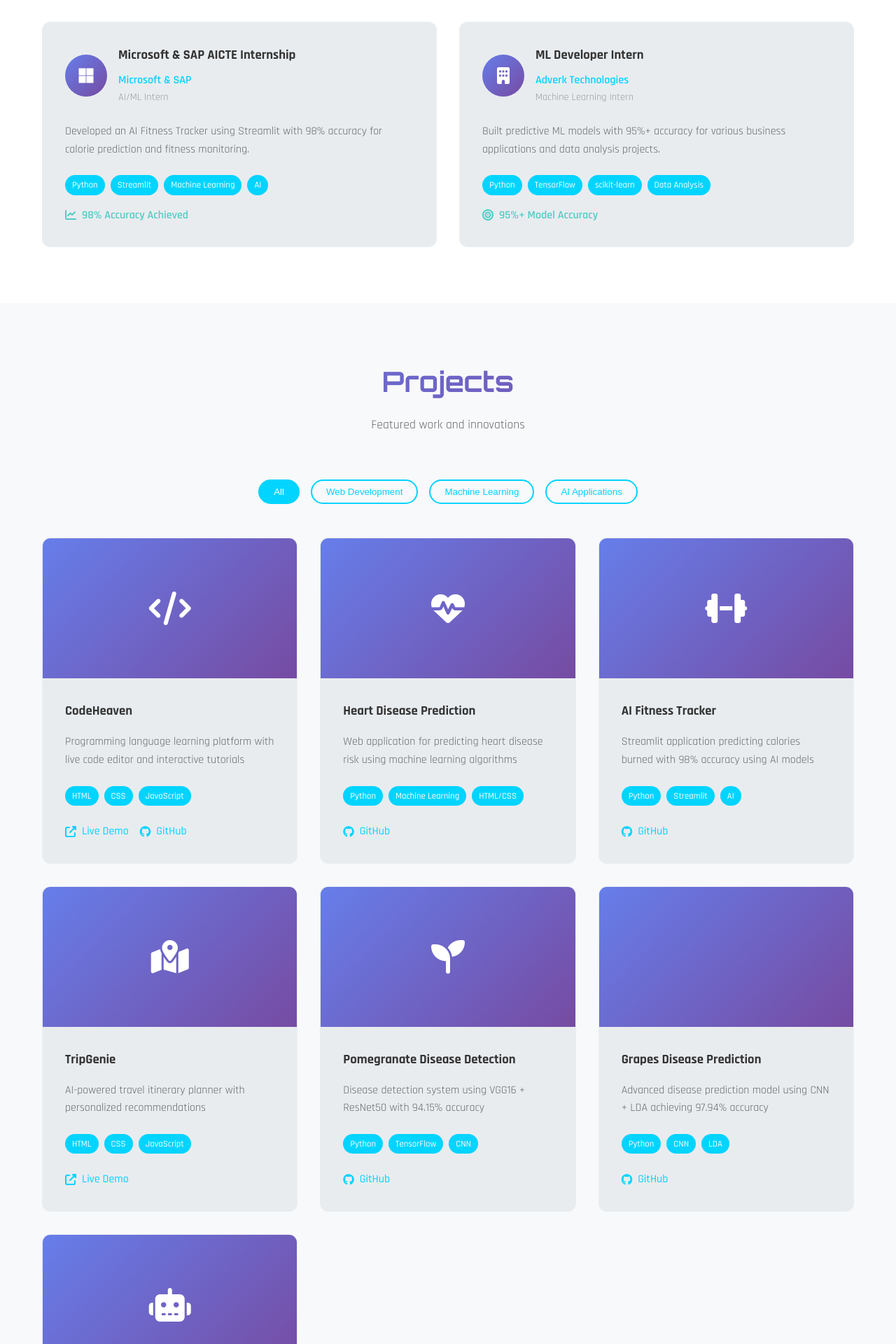
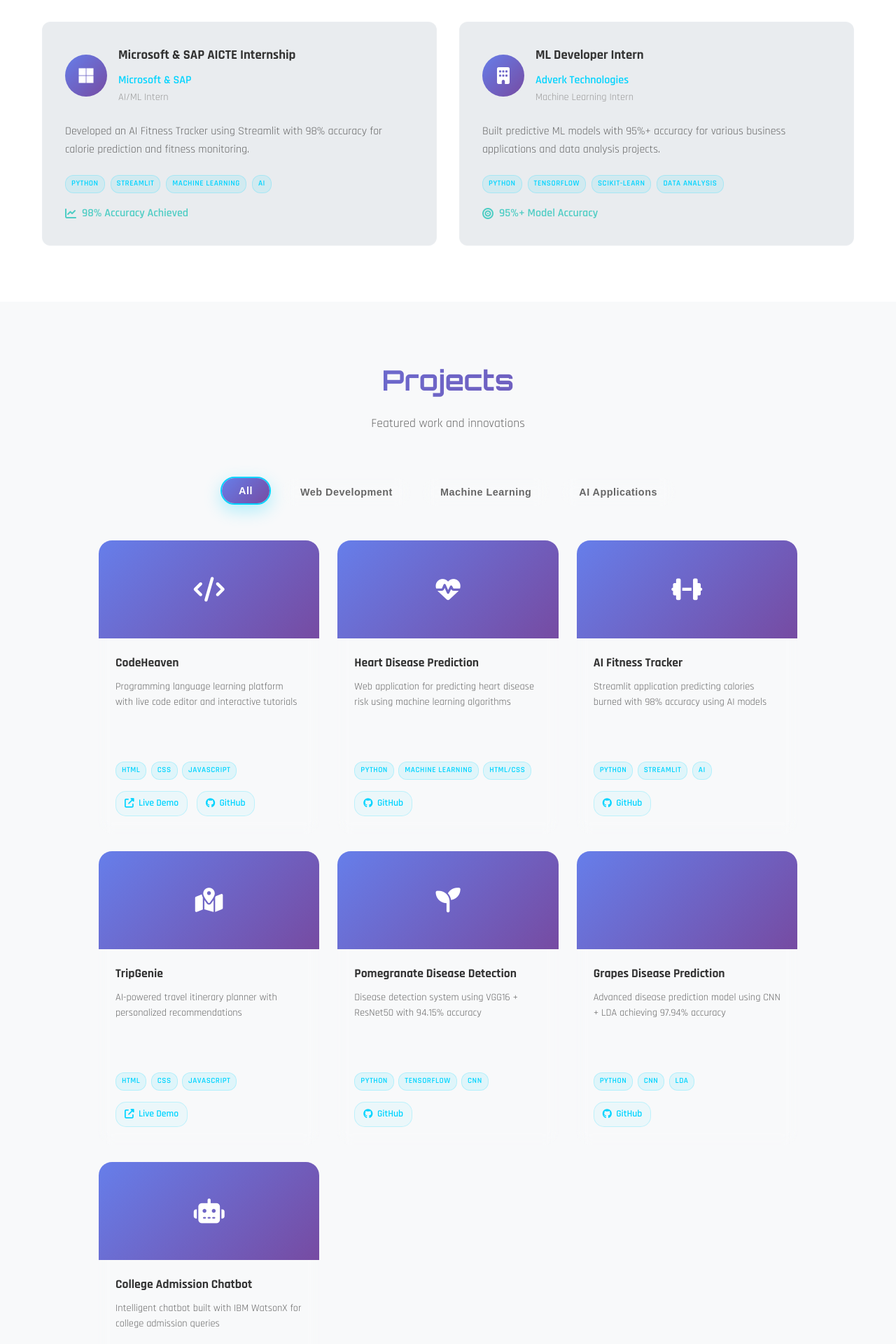
Before and after one commit to HuzaifaKhan-1/Huzaifa-Khan-Portfolio, a Flask app: page / in a window 1280 px wide. Shown: the part 4499-6419 px from the top of the page at 70% size. Run offline with Flask 3, Linux system fonts and the light colour scheme.

Commit message:
Assistant checkpoint: Modernized project cards with smaller size and glass effects
Assistant generated file changes:
- static/css/style.css: Reduce project card size and add modern UI elements, Update mobile responsive design for smaller project cards, Add modern glassmorphism effect and animations

---

User prompt:

Reduce the size of Projects cards. And add some modern touch in UI which seems interesting according to the project

Replit-Commit-Author: Assistant
Replit-Commit-Session-Id: d166e2d0-93e5-4fca-8af2-44220c6f0a46

```diff
--- a/static/css/style.css
+++ b/static/css/style.css
@@ -1587,90 +1587,191 @@ section {
 }
 
 .filter-btn {
-    padding: 8px 20px;
-    background: transparent;
-    border: 2px solid var(--primary-color);
-    color: var(--primary-color);
-    border-radius: 25px;
+    padding: 10px 24px;
+    background: rgba(255, 255, 255, 0.05);
+    border: 2px solid transparent;
+    color: var(--text-secondary);
+    border-radius: 30px;
     cursor: pointer;
-    transition: var(--transition);
-    font-weight: 500;
+    transition: all 0.4s cubic-bezier(0.4, 0, 0.2, 1);
+    font-weight: 600;
+    font-size: 0.9rem;
+    letter-spacing: 0.5px;
+    backdrop-filter: blur(10px);
+    position: relative;
+    overflow: hidden;
+}
+
+.filter-btn::before {
+    content: '';
+    position: absolute;
+    top: 0;
+    left: -100%;
+    width: 100%;
+    height: 100%;
+    background: var(--gradient-primary);
+    transition: left 0.4s ease;
+    z-index: -1;
 }
 
 .filter-btn:hover,
 .filter-btn.active {
-    background: var(--primary-color);
-    color: var(--bg-primary);
+    color: white;
+    border-color: var(--primary-color);
+    transform: translateY(-2px);
+    box-shadow: 0 8px 25px rgba(0, 212, 255, 0.3);
+}
+
+.filter-btn:hover::before,
+.filter-btn.active::before {
+    left: 0;
 }
 
 .projects-grid {
     display: grid;
-    grid-template-columns: repeat(auto-fit, minmax(350px, 1fr));
-    gap: 2rem;
+    grid-template-columns: repeat(auto-fit, minmax(280px, 1fr));
+    gap: 1.5rem;
+    max-width: 1000px;
+    margin: 0 auto;
 }
 
 .project-card {
-    background: var(--bg-tertiary);
-    border-radius: var(--border-radius);
+    background: rgba(255, 255, 255, 0.03);
+    border-radius: 20px;
     overflow: hidden;
-    transition: var(--transition);
-    border: 1px solid rgba(255, 255, 255, 0.1);
+    transition: all 0.4s cubic-bezier(0.4, 0, 0.2, 1);
+    border: 1px solid rgba(255, 255, 255, 0.08);
+    backdrop-filter: blur(10px);
+    position: relative;
+    height: 420px;
+    display: flex;
+    flex-direction: column;
+}
+
+.project-card::before {
+    content: '';
+    position: absolute;
+    top: 0;
+    left: 0;
+    right: 0;
+    height: 3px;
+    background: var(--gradient-primary);
+    transform: scaleX(0);
+    transition: transform 0.4s ease;
+}
+
+.project-card:hover::before {
+    transform: scaleX(1);
 }
 
 .project-card:hover {
-    transform: translateY(-10px);
-    box-shadow: var(--shadow-heavy);
+    transform: translateY(-8px) scale(1.02);
+    box-shadow:
+        0 20px 40px rgba(0, 212, 255, 0.15),
+        0 0 0 1px rgba(0, 212, 255, 0.2);
+    border-color: rgba(0, 212, 255, 0.3);
 }
 
 .project-image {
-    height: 200px;
+    height: 140px;
     background: var(--gradient-primary);
     display: flex;
     align-items: center;
     justify-content: center;
-    font-size: 3rem;
+    font-size: 2.2rem;
     color: white;
+    position: relative;
+    overflow: hidden;
+}
+
+.project-image::after {
+    content: '';
+    position: absolute;
+    top: 0;
+    left: 0;
+    right: 0;
+    bottom: 0;
+    background: linear-gradient(135deg, rgba(0, 212, 255, 0.1), rgba(78, 205, 196, 0.1));
+    opacity: 0;
+    transition: opacity 0.3s ease;
+}
+
+.project-card:hover .project-image::after {
+    opacity: 1;
 }
 
 .project-content {
-    padding: 2rem;
+    padding: 1.5rem;
+    flex: 1;
+    display: flex;
+    flex-direction: column;
 }
 
 .project-content h3 {
     color: var(--text-primary);
-    margin-bottom: 1rem;
+    margin-bottom: 0.8rem;
+    font-size: 1.1rem;
+    font-weight: 700;
+    line-height: 1.3;
 }
 
 .project-content p {
     color: var(--text-secondary);
-    line-height: 1.6;
-    margin-bottom: 1.5rem;
+    line-height: 1.5;
+    margin-bottom: 1rem;
+    font-size: 0.9rem;
+    flex: 1;
+    display: -webkit-box;
+    -webkit-line-clamp: 3;
+    -webkit-box-orient: vertical;
+    overflow: hidden;
 }
 
 .project-tech {
     display: flex;
     flex-wrap: wrap;
-    gap: 0.5rem;
-    margin-bottom: 1.5rem;
+    gap: 0.4rem;
+    margin-bottom: 1rem;
+}
+
+.tech-tag {
+    background: rgba(0, 212, 255, 0.1);
+    color: var(--primary-color);
+    padding: 3px 8px;
+    border-radius: 12px;
+    font-size: 0.7rem;
+    font-weight: 600;
+    text-transform: uppercase;
+    letter-spacing: 0.5px;
+    border: 1px solid rgba(0, 212, 255, 0.2);
 }
 
 .project-links {
     display: flex;
-    gap: 1rem;
+    gap: 0.8rem;
+    margin-top: auto;
 }
 
 .project-link {
     display: flex;
     align-items: center;
-    gap: 0.5rem;
+    gap: 0.4rem;
     color: var(--primary-color);
     text-decoration: none;
-    font-weight: 500;
-    transition: var(--transition);
+    font-weight: 600;
+    font-size: 0.85rem;
+    padding: 6px 12px;
+    border-radius: 15px;
+    background: rgba(0, 212, 255, 0.05);
+    border: 1px solid rgba(0, 212, 255, 0.2);
+    transition: all 0.3s ease;
 }
 
 .project-link:hover {
-    color: var(--accent-color);
+    background: var(--primary-color);
+    color: white;
+    transform: translateY(-2px);
+    box-shadow: 0 4px 12px rgba(0, 212, 255, 0.3);
 }
 
 /* Skills Section */
@@ -2281,6 +2382,30 @@ section {
 
     .projects-grid {
         grid-template-columns: 1fr;
+        gap: 1.2rem;
+    }
+
+    .project-card {
+        height: auto;
+        min-height: 380px;
+    }
+
+    .project-image {
+        height: 120px;
+        font-size: 2rem;
+    }
+
+    .project-content {
+        padding: 1.2rem;
+    }
+
+    .project-content h3 {
+        font-size: 1rem;
+    }
+
+    .project-content p {
+        font-size: 0.85rem;
+        -webkit-line-clamp: 2;
     }
 }
 
@@ -2340,6 +2465,79 @@ section {
         height: 40px;
         font-size: 1rem;
     }
+
+    .projects-grid {
+        grid-template-columns: 1fr;
+        gap: 1rem;
+    }
+
+    .project-card {
+        height: auto;
+        min-height: 360px;
+    }
+
+    .project-content h3 {
+        font-size: 0.95rem;
+    }
+
+    .filter-btn {
+        padding: 8px 16px;
+        font-size: 0.8rem;
+    }
+}
+
+/* Additional modern animations */
+@keyframes projectCardFloat {
+    0%, 100% { transform: translateY(0); }
+    50% { transform: translateY(-5px); }
+}
+
+.project-card:nth-child(odd) {
+    animation: projectCardFloat 6s ease-in-out infinite;
+    animation-delay: 0s;
+}
+
+.project-card:nth-child(even) {
+    animation: projectCardFloat 6s ease-in-out infinite;
+    animation-delay: 3s;
+}
+
+.project-card:hover {
+    animation: none;
+}
+
+/* Glassmorphism loading effect */
+@keyframes shimmerGlass {
+    0% {
+        background-position: -200% center;
+    }
+    100% {
+        background-position: 200% center;
+    }
+}
+
+.project-card::after {
+    content: '';
+    position: absolute;
+    top: 0;
+    left: 0;
+    right: 0;
+    bottom: 0;
+    background: linear-gradient(
+        90deg,
+        transparent,
+        rgba(255, 255, 255, 0.03),
+        transparent
+    );
+    background-size: 200% 100%;
+    animation: shimmerGlass 3s infinite;
+    pointer-events: none;
+    opacity: 0;
+    transition: opacity 0.3s ease;
+}
+
+.project-card:hover::after {
+    opacity: 1;
 }
 
 /* Print Styles */
```
